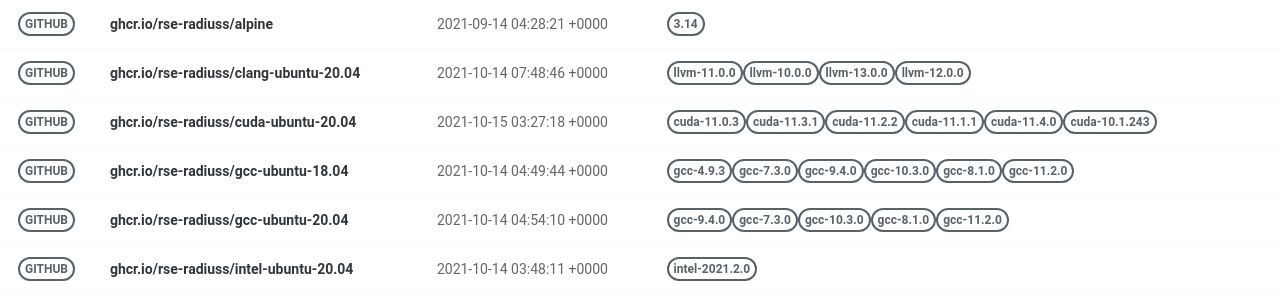
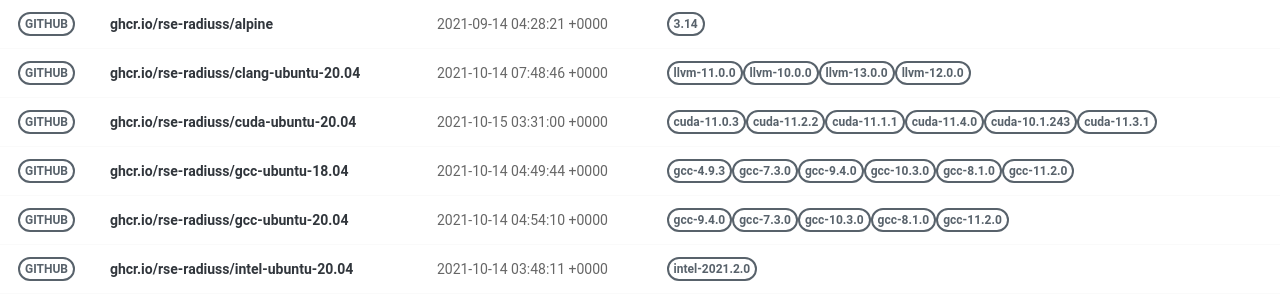
Before and after one commit to rse-ops/docker-images, a Jekyll site: the page built from pages/index.md, in a window 1280 px wide. Shown: the part 130-430 px from the top of the page. Built offline with Jekyll 4.4.1, drawn with Linux system fonts in a browser that asks for light colours; nearby versions of some CDN libraries.

Commit message:
Automated push to update library 2021-10-15

```diff
--- a/_library/ghcr.io-rse-radiuss-cuda-ubuntu-20.04.md
+++ b/_library/ghcr.io-rse-radiuss-cuda-ubuntu-20.04.md
@@ -1,7 +1,7 @@
 ---
 layout: container
 name: ghcr.io/rse-radiuss/cuda-ubuntu-20.04
-updated_at: 2021-10-15 03:27:18.313986
+updated_at: 2021-10-15 03:31:00.115630
 
 
 container_url: https://github.com/orgs/rse-radiuss/packages/container/package/cuda-ubuntu-20.04
```
Also changed, not shown: other parts of _library/ghcr.io-rse-radiuss-cuda-ubuntu-20.04.md (+3 -3 lines).
